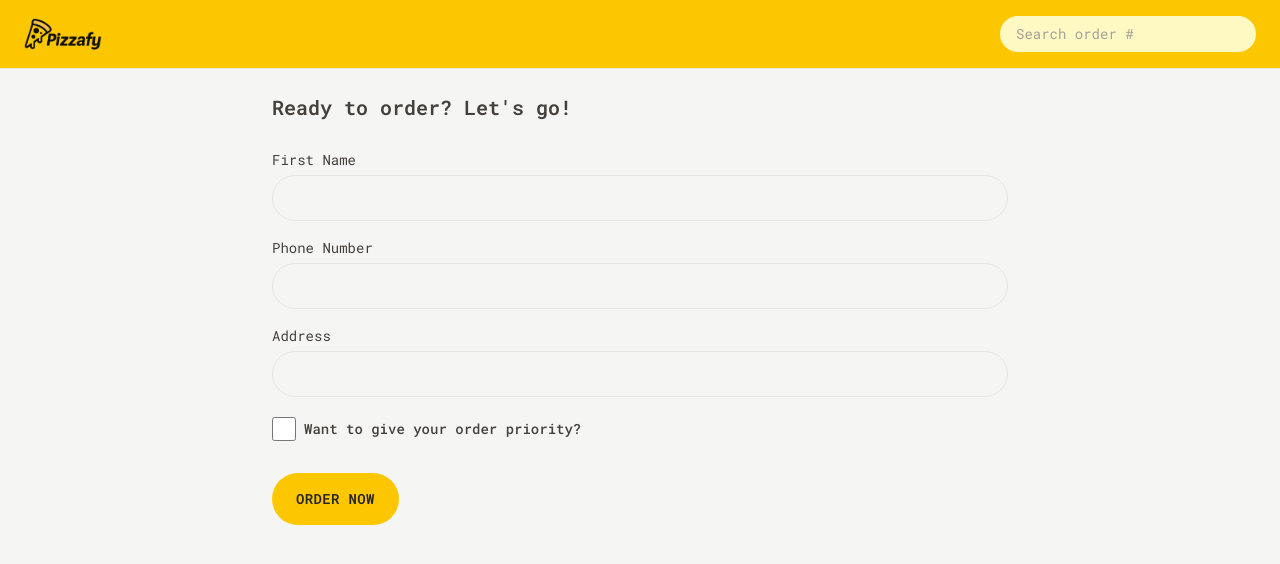
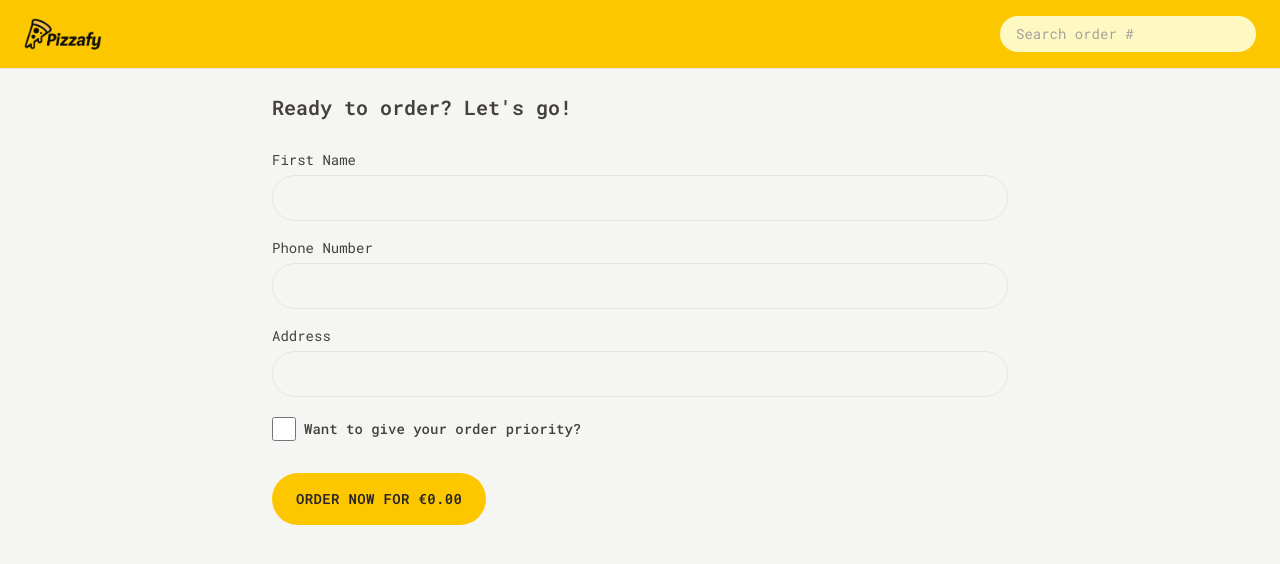
Before and after one commit to farhanahmedhasan/pizzafy, a React (Vite) app: page /order/new in a window 1280 px wide. Shown: the top 564 px of the page. Built offline with nearby package versions, Linux system fonts and the light colour scheme.

Commit message:
added total cart price value to the button

```diff
--- a/src/pages/order-page/OrderCreatePage.tsx
+++ b/src/pages/order-page/OrderCreatePage.tsx
@@ -3,11 +3,11 @@ import { useActionData } from 'react-router'
 import { useSelector } from 'react-redux'
 
 import FormErrorPartial from '../../components/form/partials/FormErrorPartial'
+import { getCart, getTotalPrice } from '../../features/cart/cartSlice'
+import { formatCurrency, isValidPhone } from '../../utils/helpers'
 import { Label } from '../../components/form/partials/Label'
 import { getUsername } from '../../features/user/userSlice'
 import { createOrder } from '../../services/apiRestaurant'
-import { getCart } from '../../features/cart/cartSlice'
-import { isValidPhone } from '../../utils/helpers'
 import Button from '../../components/ui/Button'
 import IOrder from '../../types/order'
 
@@ -16,6 +16,7 @@ export default function OrderCreatePage() {
   const navigation = useNavigation().state
   const username = useSelector(getUsername)
   const cart = useSelector(getCart)
+  const totalPrice = useSelector(getTotalPrice)
 
   return (
     <section className="px-4 py-6 max-w-3xl mx-auto">
@@ -73,9 +74,10 @@ export default function OrderCreatePage() {
 
         <div className="mt-8">
           <Button disabled={navigation === 'submitting'}>
-            {navigation === 'submitting' ? 'Placing Order' : 'Order Now'}
+            {navigation === 'submitting' ? 'Placing Order' : `Order Now for ${formatCurrency(totalPrice)}`}
           </Button>
         </div>
+        <FormErrorPartial message={formErrors?.cart} className="mt-10" />
       </Form>
     </section>
   )
@@ -84,19 +86,23 @@ export default function OrderCreatePage() {
 // eslint-disable-next-line react-refresh/only-export-components
 export async function clientCreateOrderAction({ request }: ActionFunctionArgs) {
   const data = Object.fromEntries(await request.formData()) as Record<string, string>
+  const errors: Record<string, string> = {}
 
   const order: IOrder = {
-    name: data.customer,
+    customer: data.customer,
     phone: data.phone,
     address: data.address,
     cart: JSON.parse(data.cart),
     priority: data.priority === 'on'
   }
 
-  const errors: Record<string, string> = {}
+  console.log(order)
+  return null
 
+  if (!order.cart.length) {
+    errors.cart = 'Please add item to the cart before placing an order'
+  }
   if (!isValidPhone(order.phone)) errors.phone = 'Please enter your valid phone number'
-
   if (Object.keys(errors).length > 0) return errors
 
   const newOrder = await createOrder(order)
--- a/src/types/order.d.ts
+++ b/src/types/order.d.ts
@@ -1,7 +1,7 @@
 import ICartItem from './cart-item'
 
 interface IOrder {
-  name: string
+  customer: string
   phone: string
   address: string
   priority: boolean
```
